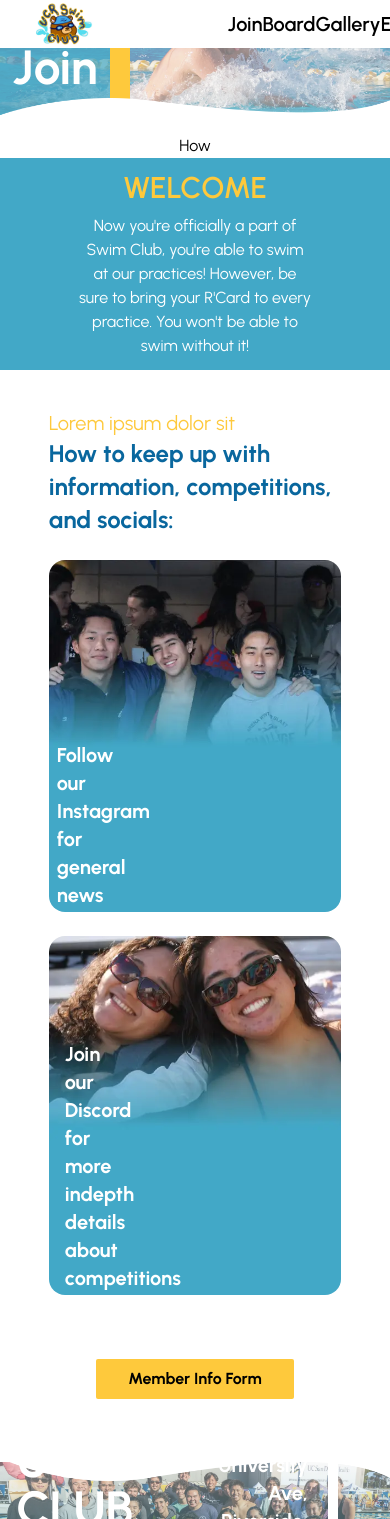
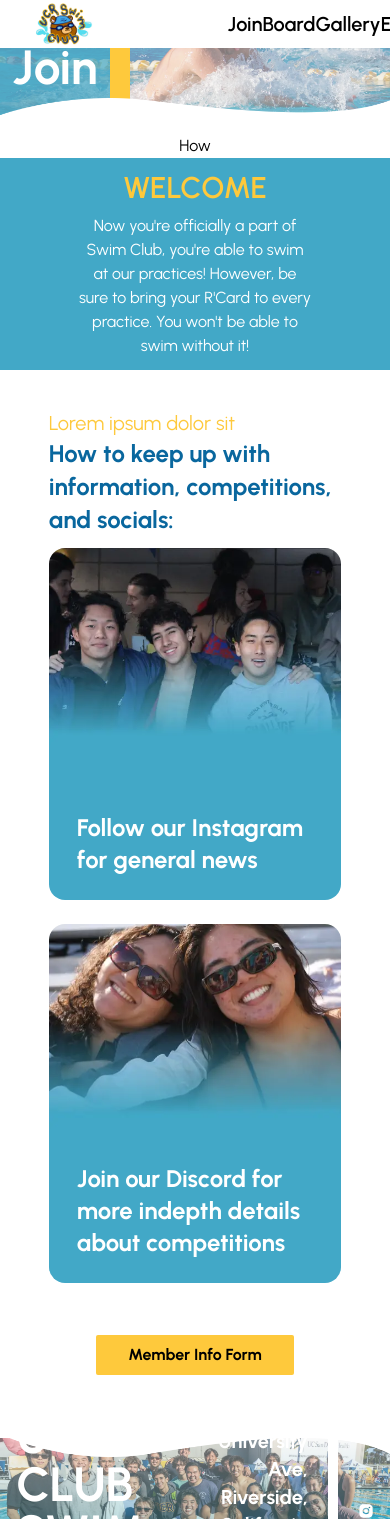
Before and after one commit to acm-ucr/ucr-swim-website, a Next.js app: page /join in a window 390 px wide. Shown: the top 1519 px of the page. Built offline with nearby package versions, Linux system fonts and the light colour scheme.

Commit message:
Mobile Responsiveness for Info.jsx and InfoCard.jsx

```diff
--- a/src/components/join/Info.jsx
+++ b/src/components/join/Info.jsx
@@ -15,7 +15,7 @@ const Info = () => {
             How to keep up with information, competitions, and socials:
           </p>
         </div>
-        <div className="md:flex">
+        <div className="flex md:flex-row flex-col">
           <InfoCard
             text="Follow our Instagram for general news"
             link="https://discord.gg/3D25jBTyzk"
--- a/src/components/join/InfoCard.jsx
+++ b/src/components/join/InfoCard.jsx
@@ -6,14 +6,14 @@ const InfoCard = ({ text, link, image }) => {
   return (
     <Link
       href={link}
-      className="hover:opacity-80 active:opacity-50 relative duration-300 mx-2 md:mx-4"
+      className="hover:opacity-80 active:opacity-50 relative duration-300 my-3 md:my-0 md:mx-4"
     >
       <Image
         src={image}
         alt="InfoPicture"
         className="md:w-60 md:h-72 rounded-2xl"
       />
-      <div class="absolute bottom-6 w-full pt-2.5 inset-x-0 text-white text-xl font-bold px-0 md:px-7">
+      <div class="absolute bottom-6 w-full pt-2.5 inset-x-0 text-white text-2xl md:text-xl font-bold px-7">
         {text}
       </div>
     </Link>
```
